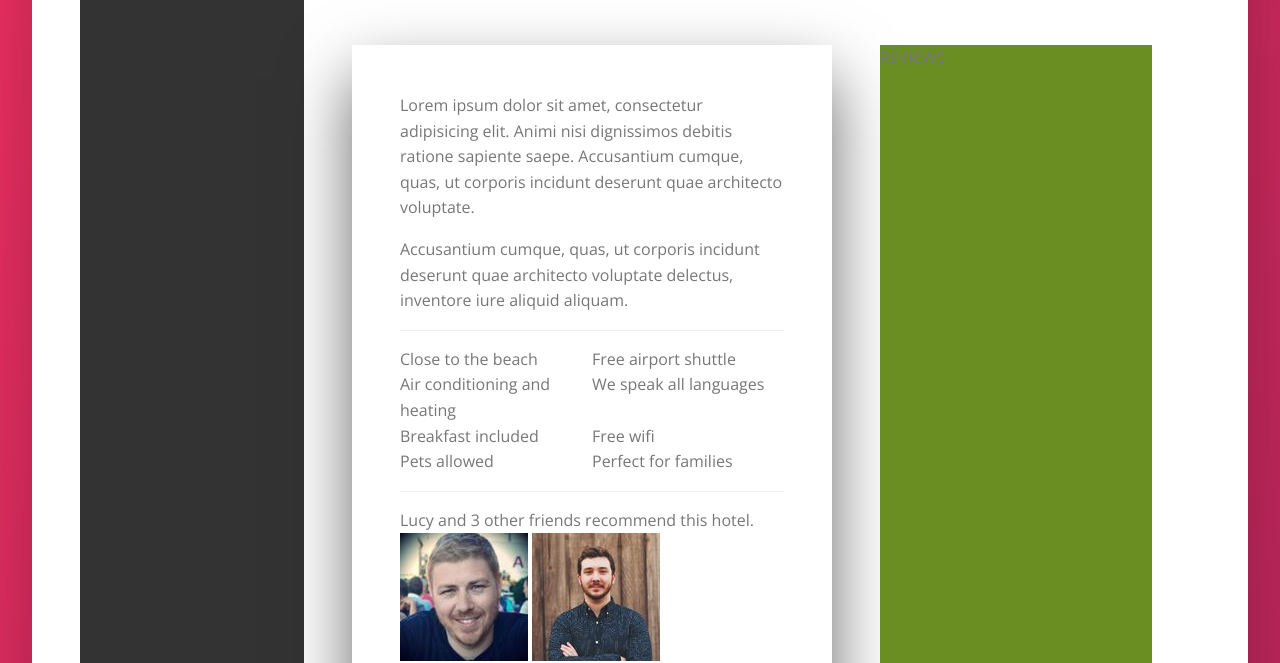
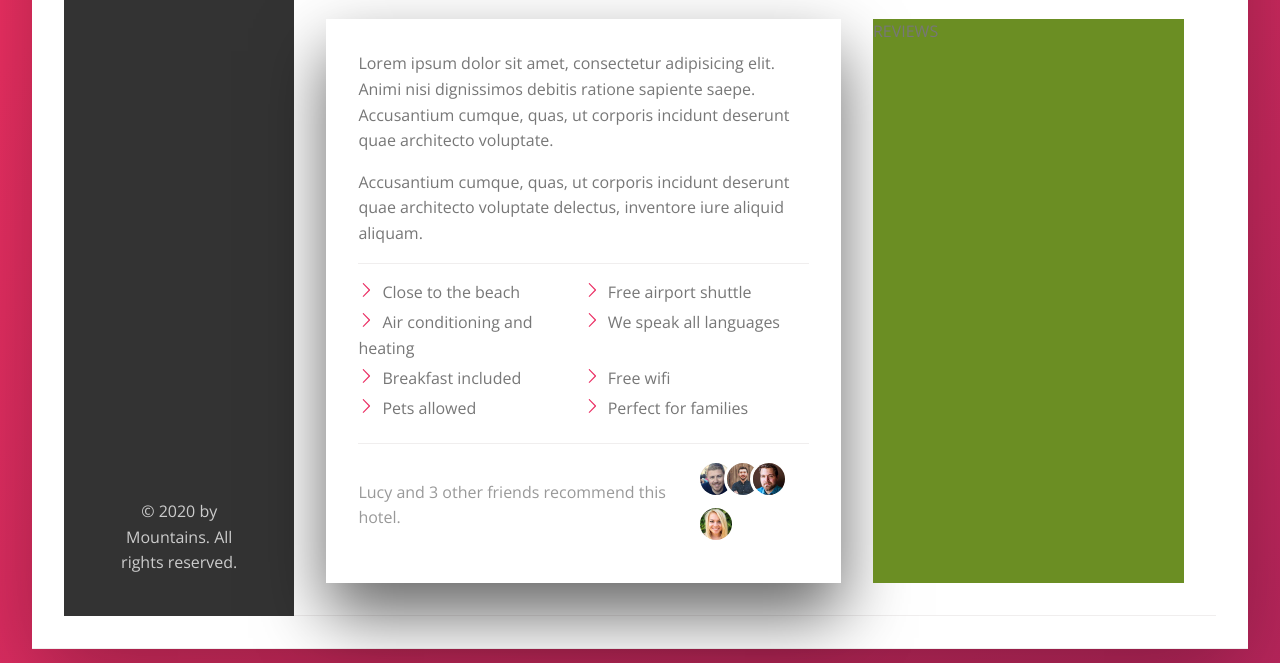
Before and after one commit to Bojana-J/Mountains, a website: page index.html in a window 1280 px wide. Shown: the part 484-1147 px from the top of the page. Drawn offline with nearby package versions, Linux system fonts and the light colour scheme.

Commit message:
style content area

```diff
--- a/sass/_components.scss
+++ b/sass/_components.scss
@@ -127,8 +127,7 @@
     width: 3px;
     background-color: var(--color-primary);
     transform: scaleY(0);
-    transition: transform 0.2s,
-                width 0.4s cubic-bezier(1, 0, 0, 1) 0.2s,
+    transition: transform 0.2s, width 0.4s cubic-bezier(1, 0, 0, 1) 0.2s,
       background-color 0.1s;
   }
 
@@ -173,7 +172,6 @@
   padding: 2.5rem;
 }
 
-
 //////////////////////////////////////
 ///   GALLERY
 .gallery {
@@ -187,12 +185,10 @@
   }
 }
 
-
 //////////////////////////////////////
 ///   OVERVIEW
 .overview {
-
-  display:flex;
+  display: flex;
   align-items: center;
   border-bottom: var(--line);
 
@@ -218,12 +214,12 @@
 
   &__location {
     font-size: 1.2rem;
-    display:flex;
+    display: flex;
     vertical-align: center;
   }
 
   &__icon-location {
-    margin-right: .5rem;
+    margin-right: 0.5rem;
   }
 
   &__rating {
@@ -245,9 +241,8 @@
     }
 
     &-count {
-      font-size: .8rem;
+      font-size: 0.8rem;
       text-transform: uppercase;
-
     }
   }
 }
@@ -263,11 +258,11 @@
   display: inline-block;
   background-color: transparent;
   cursor: pointer;
-  transition: all .2s;
+  transition: all 0.2s;
 
   &:hover {
     color: var(--color-grey-dark-1);
-    outline:none;
+    outline: none;
     animation: pulsate 1s infinite;
   }
 }
@@ -280,7 +275,7 @@
 
   50% {
     transform: scale(1.05);
-    box-shadow: 0 1rem 4rem rgba(0,0,0,.25);
+    box-shadow: 0 1rem 4rem rgba(0, 0, 0, 0.25);
   }
 
   100% {
@@ -295,6 +290,8 @@
   margin-bottom: 1rem;
 }
 
+//////////////////////////////////////
+///   LIST
 .list {
   list-style: none;
   margin: 1rem 0;
@@ -307,26 +304,49 @@
 
   &__item {
     flex: 0 0 50%;
+    margin-bottom: 0.3rem;
+  }
+
+  &__item::before {
+    content: "";
+    display: inline-block;
+    height: 1rem;
+    width: 1rem;
+    margin-right: 0.5rem;
+
+    //Older browsers
+    // background-image: url(../img/chevron-thin-right.svg);
+    // background-size: cover;
+
+    //Modern browsers - masks
+    background-color: var(--color-primary);
+    -webkit-mask-image: url(../img/chevron-thin-right.svg);
+    -webkit-mask-size: cover;
   }
 }
 
 //////////////////////////////////////
 ///   RECOMMEND
 .recommend {
+  font-size: 1rem;
+  color: var(--color-grey-dark-3);
+
+  display: flex;
+  align-items: center;
 
   &__count {
-
-  }
-
-  &__friends {
-
+    margin-right: auto;
   }
 
   &__photo {
+    box-sizing: content-box;
+    height: 2rem;
+    width: 2rem;
+    border-radius: 50%;
+    border: 3px solid #fff;
 
+    &:not(:last-child) {
+      margin-right: -1rem;
     }
   }
-
-.user-reviews {
-
 }
--- a/sass/_layout.scss
+++ b/sass/_layout.scss
@@ -37,7 +37,7 @@
 
 .content {
   display: flex;
-  padding: 3rem;
+  padding: 2rem;
 
   background-color: #fff;
   border-bottom: var(--line);
@@ -46,9 +46,9 @@
 .description {
  background-color: #fff;
  box-shadow: var(--shadow-light);
- padding: 3rem;
+ padding: 2rem;
  flex: 0 0 60%;
- margin-right: 3rem;
+ margin-right: 2rem;
  font-size: 1rem;
 }
 
```
Also changed, not shown: css/style.css, img/chevron-thin-right.svg (added). Lines whose indentation alone changed are shown as unchanged.
